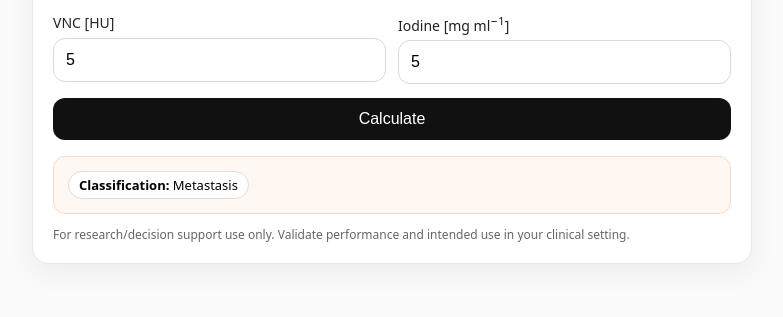
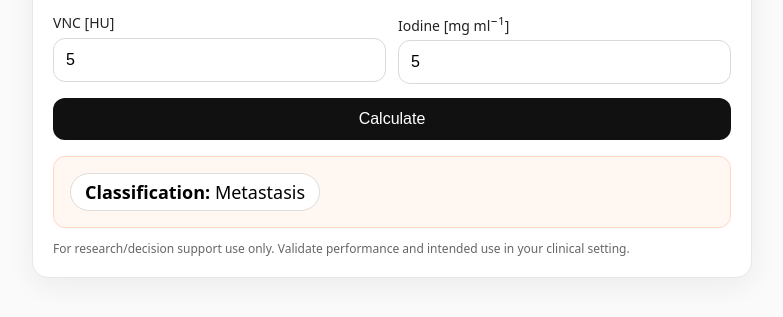
Before and after one commit to liverlesions/liverlesions.github.io, a plain HTML site: page index.html in a window 1280 px wide. Both pictures are taken after typing "5", "5" into the empty fields and a click on the button "Calculate". Shown: the part 119-436 px from the top of the page, without its empty margins (248-1031 px from the left). Drawn offline with Linux system fonts and the light colour scheme.

Commit message:
Update styles for result and badge elements

```diff
--- a/index.html
+++ b/index.html
@@ -15,8 +15,8 @@
     input { width: 100%; box-sizing: border-box; padding: 12px; border: 1px solid #d9d9d9; border-radius: 12px; font-size: 16px; }
     button { margin-top: 14px; width: 100%; padding: 12px 14px; border: 0; border-radius: 12px; font-size: 16px; cursor: pointer; background: #111; color: #fff; }
     button:disabled { opacity: .6; cursor: not-allowed; }
-    .result { margin-top: 16px; padding: 14px; border-radius: 12px; border: 1px solid #e7e7e7; background: #f7f7f7; }
-    .badge { display: inline-block; padding: 4px 10px; border-radius: 999px; font-size: 13px; border: 1px solid #ddd; background: #fff; }
+    .result { margin-top: 16px; padding: 16px; border-radius: 12px; border: 1px solid #e7e7e7; background: #f7f7f7; font-size: 18px; }
+    .badge { display: inline-block; padding: 6px 14px; border-radius: 999px; font-size: 18px; border: 1px solid #ddd; background: #fff; }
     .row { display: flex; gap: 10px; flex-wrap: wrap; align-items: center; margin-top: 8px; }
     .muted { color: #555; font-size: 14px; }
     .foot { margin-top: 12px; font-size: 12px; color: #666; }
```
